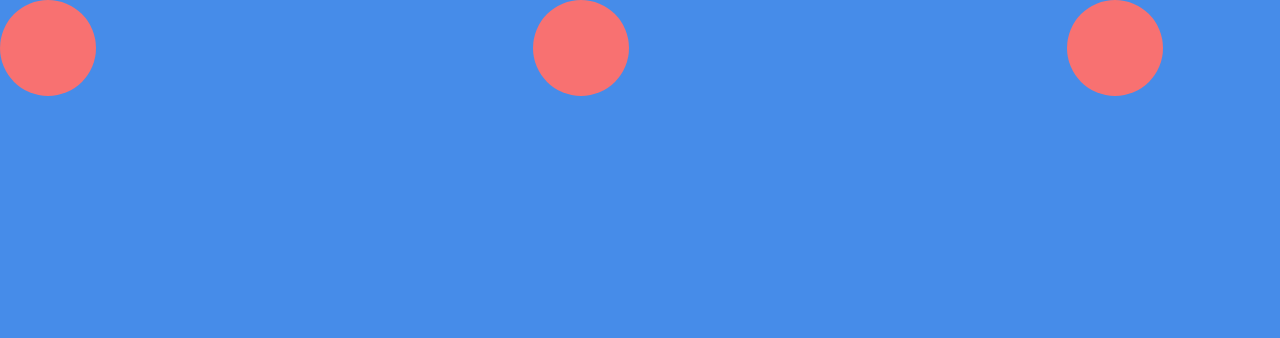
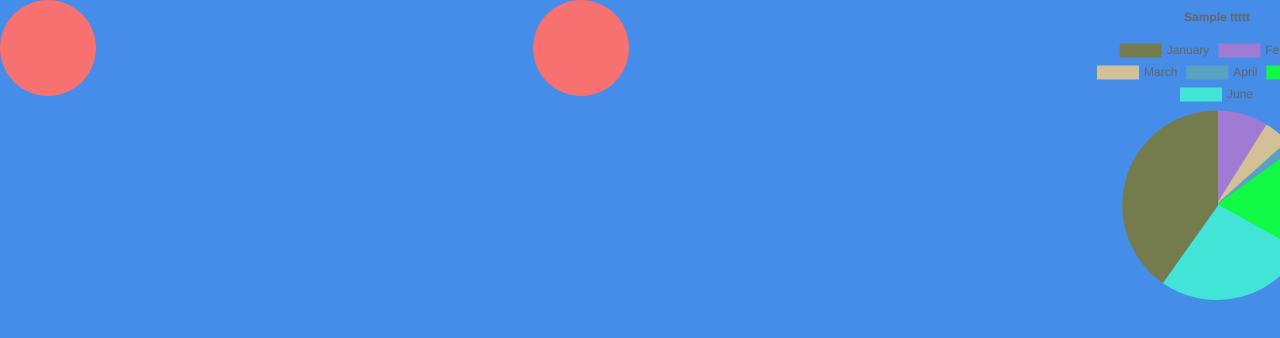
Before and after one commit to niikazemiko/mikomikosyou, a plain HTML site: page index.html in a window 1280 px wide. Shown: the top 338 px of the page. Drawn offline with nearby package versions, Linux system fonts and the light colour scheme.

Commit message:
chart.jsを利用する

```diff
--- a/index.html
+++ b/index.html
@@ -4,6 +4,7 @@
  <meta charset="utf-8">
  <title></title>
  <link href="https://unpkg.com/tailwindcss@^1.0/dist/tailwind.min.css" rel="stylesheet">
+ <script src="https://cdn.jsdelivr.net/npm/chart.js"></script>
  <style>
    #main{
      width: 1600px;
@@ -25,10 +26,61 @@
       </div>
      </div>
      <div class='flex items-center w-1/3'>
-      <div class='w-24 h-24 bg-red-400 rounded-full'>
+      <div>
+        <canvas id="myChart"></canvas>
       </div>
      </div>
     </div>
    </div>
+
+
+
+
+   <script>
+    function getRandomArbitrary() {
+      return Math.random() * (255 - 0) + 0;
+    }
+    function randColor(){
+      return 'rgb(' + getRandomArbitrary() + ', ' + getRandomArbitrary() + ',' + getRandomArbitrary() + ')'
+    }
+    var labels = [
+      'January',
+      'February',
+      'March',
+      'April',
+      'May',
+      'June',
+    ];
+    var list = [randColor(), randColor(), randColor(), randColor(), randColor(), randColor()]
+    var data = {
+      labels: labels,
+      datasets: [{
+        label: 'My First dataset',
+        backgroundColor: list,
+        borderColor: list,
+        data: [0, 10, 5, 2, 20, 30, 45],
+      }]
+    };
+    var config = {
+      type: 'pie',
+      data: data,
+      options: {
+        responsive: !true,
+        plugins: {
+          legend: {
+            position: 'top',
+          },
+          title: {
+            display: true,
+            text: 'Sample ttttt'
+          }
+        }
+      },
+    };
+    var myChart = new Chart(
+      document.getElementById('myChart'),
+      config
+    );
+  </script>
  </body>
 </html>
```
